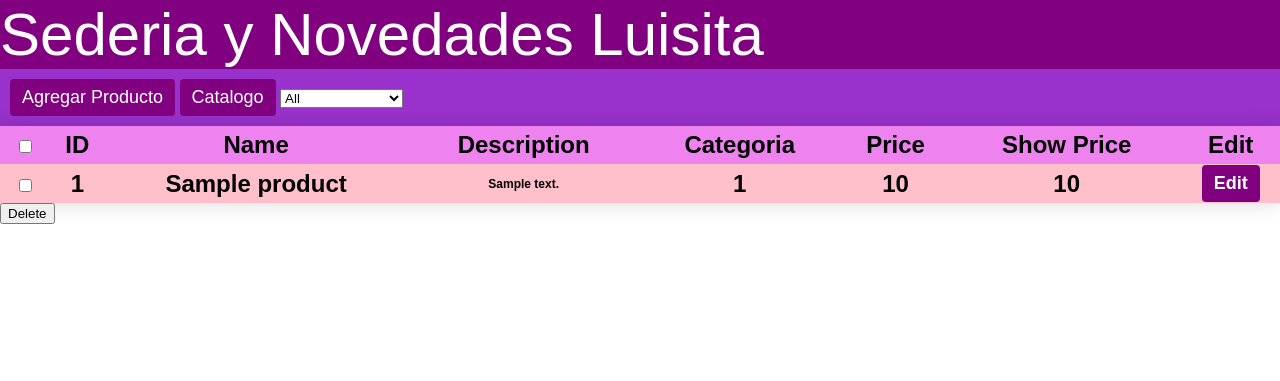
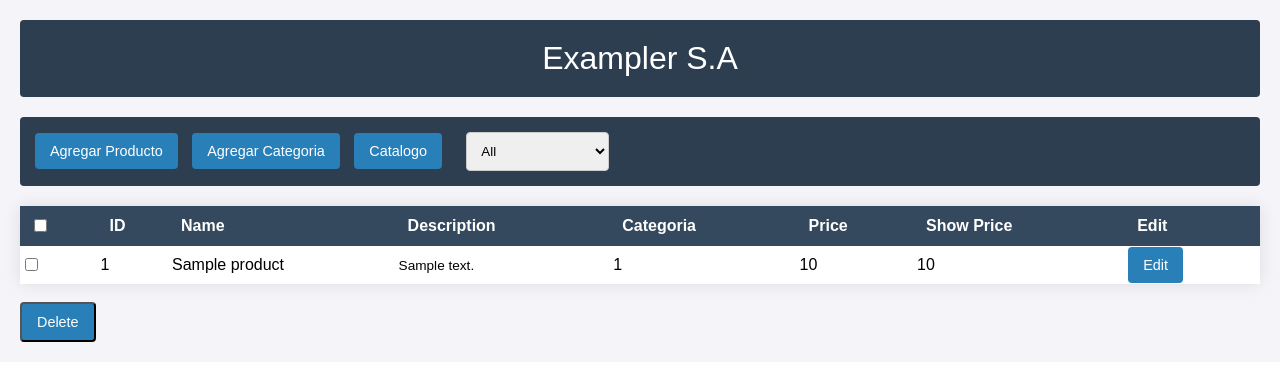
Before and after one commit to JohnnyLiang-OTU/project-sederia, a Django app: template templates/admin/admin_list.html in a window 1280 px wide. Shown: the top 381 px of the page. Run offline with Django 3.2, Linux system fonts and the light colour scheme; the template is opened without the code that fills it: most values are stand-ins (such as "Sample title", 1, 10 or a date in 2020); lists and menus that the app fills with data are empty; parts of the project's set-up code (start-up, migrations or seed data) failed here and were passed over.

Commit message:
Aesthetic changes || Can add categories

```diff
--- a/base/templates/base/main.html
+++ b/base/templates/base/main.html
@@ -16,6 +16,6 @@
     {% endblock content %}
 
 
-    {% include 'footer.html' %}
+    <!-- {% include 'footer.html' %} -->
   </body>
 </html>
--- a/base/urls.py
+++ b/base/urls.py
@@ -8,12 +8,13 @@ urlpatterns = [
     path('catalogo/', views.catalogo, name='catalogo'),
     path('filter_products/<str:fk>/', views.filter_products, name='filter_products'),
     path('catalogo/<str:category>/', views.categorized_catalog, name="categorized_catalog"),
+    path('canvas/', views.canvas, name="canvas"),
+    path('producto/<str:name>/', views.producto, name='producto'),
     path('administrador/', views.admin_list, name='admin_list'),
     path('administrador/add_product/', views.add_product, name="add_product"),
     path('administrador/delete_models/', views.delete_selected_products, name="delete_models"),
     path('administrador/edit/<str:pk>/', views.edit_product, name="edit_product"),
-    path('canvas/', views.canvas, name="canvas"),
-    path('producto/<str:name>/', views.producto, name='producto')
+    path('administrador/add_category/', views.add_category, name="add_category"),
 ]
 
 if settings.DEBUG:
--- a/static/css/admin_list.css
+++ b/static/css/admin_list.css
@@ -1,60 +1,81 @@
-html, body{
+html, body {
     padding: 0;
     margin: 0;
 }
 
-#admin_list{
+#admin_list {
     font-family: sans-serif;
+    background-color: #f4f4f9;
+    padding: 20px;
 }
 
-#product_table{
+#product_table {
     width: 100%;
-    height: auto;
     border-collapse: collapse;
     font-family: sans-serif;
-    box-shadow: 0 0 20px rgba(0, 0, 0, 0.15);
-    font-size: 1.5em;
+    box-shadow: 0 0 15px rgba(0, 0, 0, 0.1);
+    font-size: 1em;
 }
 
-.title{
-    background-color: purple;
-    font-size: 60px;
+.title {
+    background-color: #2c3e50;
+    font-size: 2em;
+    color: white;
+    padding: 20px;
+    text-align: center;
+    margin-bottom: 20px;
+    border-radius: 4px;
+}
+
+thead {
+    background-color: #34495e;
     color: white;
 }
 
-thead{
-    background-color: violet;
+thead th {
+    padding: 10px;
+    text-align: left;
 }
 
-thead th{
-    padding: 5px;
+.product_description {
+    font-size: 0.85em;
 }
 
-.product_description{
-    font-size: 0.5em;
+tbody {
+    background-color: white;
 }
 
-tbody{
-    background-color: pink;
+tbody tr:nth-child(even) {
+    background-color: #ecf0f1;
 }
 
-#navbar{
-    background-color: darkorchid;
-    padding: 10px;
+#navbar {
+    background-color: #2c3e50;
+    padding: 15px;
+    border-radius: 4px;
+    margin-bottom: 20px;
 }
 
-.button{
+.button {
     display: inline-block;
-    background: purple;
+    background: #2980b9;
     border-radius: 4px;
-    /* font-family: "arial-black"; */
-    font-size: 18px;
+    font-size: 0.9em;
     color: #FFF;
-    padding: 8px 12px;
+    padding: 10px 15px;
     cursor: pointer;
-  }
+    text-decoration: none;
+    margin-right: 10px;
+}
 
-a{
-    /* width: fit-content; */
+a {
     text-decoration: none;
+    color: inherit;
 }
+
+select {
+    padding: 10px;
+    border-radius: 4px;
+    border: 1px solid #ccc;
+    margin-left: 10px;
+}
--- a/static/js/admin_list.js
+++ b/static/js/admin_list.js
@@ -10,8 +10,8 @@ function handle_bulk_checkbox(self){
     const table_body = document.getElementById("table_body");
     const set_of_tr = table_body.querySelectorAll("tr");
     set_of_tr.forEach((tr) => {
-        var th = tr.querySelector('th:nth-child(1)');
-        var checkbox = th.querySelector('input');
+        var td = tr.querySelector('td:nth-child(1)');
+        var checkbox = td.querySelector('input');
         checkbox.checked = self.checked;
         handle_checkbox(checkbox, parseInt(tr.id), false);
     });
@@ -36,8 +36,8 @@ function handle_checkbox(self, param, checkAll = true){
 function check_all_unit_checkboxes(){
     const table_body = document.getElementById("table_body");
     const set_of_tr = table_body.querySelectorAll('tr');
-    const all_checked = Array.from(set_of_tr).every((tr) =>{
-        const checkbox = tr.querySelector('th:nth-child(1) input');
+    const all_checked = Array.from(set_of_tr).every((td) =>{
+        const checkbox = td.querySelector('td:nth-child(1) input');
         return checkbox.checked;
     });
     document.getElementById('bulk_checkbox').checked = all_checked;
--- a/templates/admin/admin_list.html
+++ b/templates/admin/admin_list.html
@@ -1,12 +1,17 @@
 <!DOCTYPE html>
 {% load static %}
+<html lang="en">
+<head>
     <link rel="stylesheet" href="{% static 'css/admin_list.css' %}">
     <script src="{% static 'js/admin_list.js' %}"></script>
+</head>
+<body>
 <div id="admin_list">
-    <div class="title">Sederia y Novedades Luisita</div>
+    <div class="title">Exampler S.A</div>
     <div id="navbar">
-        <a href="{% url 'add_product' %}"><div class="button">Agregar Producto</div></a>
-        <a href="{% url 'catalogo' %}"><div class="button">Catalogo</div></a>
+        <a href="{% url 'add_product' %}" class="button">Agregar Producto</a>
+        <a href="{% url 'add_category' %}" class="button">Agregar Categoria</a>
+        <a href="{% url 'catalogo' %}" class="button">Catalogo</a>
         <select id="categorizer">
             <option value="0">All</option>
             {% for category in category_query %}
@@ -17,9 +22,8 @@
     <div id="body">
         <table id="product_table">
             <thead>
-                <th>
-                    <input id="bulk_checkbox" type="checkbox" autocomplete="off" onclick="handle_bulk_checkbox(this)">
-                </th>
+                <tr>
+                    <th><input id="bulk_checkbox" type="checkbox" autocomplete="off" onclick="handle_bulk_checkbox(this)"></th>
                     <th>ID</th>
                     <th>Name</th>
                     <th>Description</th>
@@ -27,24 +31,26 @@
                     <th>Price</th>
                     <th>Show Price</th>
                     <th>Edit</th>
+                </tr>
             </thead>
             <tbody id="table_body">
                 {% for product in product_query %}
                 <tr id="{{product.id}}">
-                    <th><input type="checkbox" autocomplete="off" onclick="handle_checkbox(this, {{product.id}})"></th>
-                    <th>{{product.id}}</th>
-                    <th>{{product.name}}</th>
-                    <th class="product_description">{{product.description|truncatechars:50}}</th>
-                    <th>{{product.category_id}}</th>
-                    <th>{{product.price}}</th>
-                    <th>{{product.display_price}}</th>
-                    <th><a href="{% url 'edit_product' product.id %}" class="button">Edit</a></th>
+                    <td><input type="checkbox" autocomplete="off" onclick="handle_checkbox(this, {{product.id}})"></td>
+                    <td>{{product.id}}</td>
+                    <td>{{product.name}}</td>
+                    <td class="product_description">{{product.description|truncatechars:50}}</td>
+                    <td>{{product.category_id}}</td>
+                    <td>{{product.price}}</td>
+                    <td>{{product.display_price}}</td>
+                    <td><a href="{% url 'edit_product' product.id %}" class="button">Edit</a></td>
                 </tr>
                 {% endfor %}
             </tbody>
-        </table>
-        <!-- <button type="button" onclick="delete_checked_products(event)">Delete</button> -->
-        <button type="button" onclick="delete_checked_products(event)">Delete</button>
-        <!-- <button type="button" onclick="categorize_ui()">Test_button</button> -->
+        </table><br>
+        <button type="button" class="button" onclick="delete_checked_products(event)">Delete</button>
+        <!-- <button type="button" onclick="checked_array_body()">Check</button> -->
     </div>
 </div>
+</body>
+</html>
```
Also changed, not shown: base/forms.py (+6 -1 lines), base/views.py (+25 -1 lines), static/css/catalogo.css (+46 -21 lines), templates/admin/category_form.html (added, +40 -0 lines), base/templates/base/catalogo.html (line endings or trailing spaces). Lines whose indentation alone changed are shown as unchanged.
